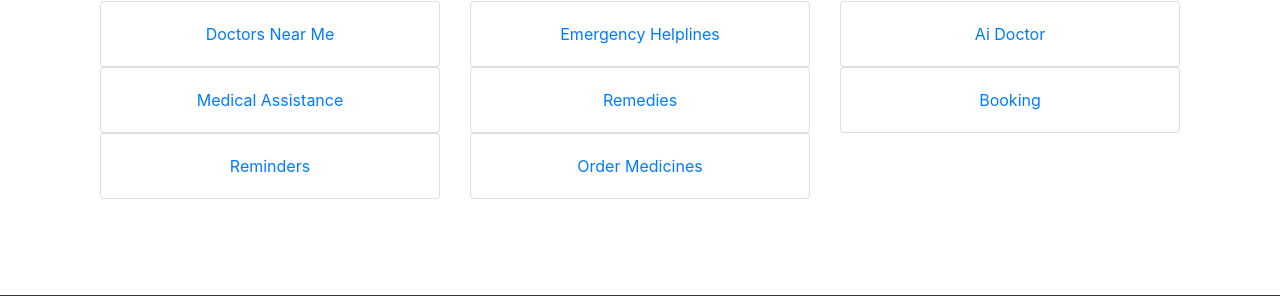
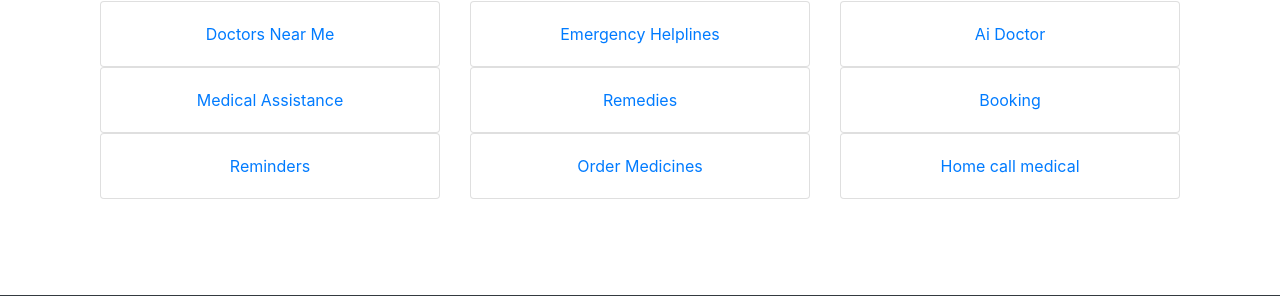
Before and after one commit to AJAmit17/NammaDoctor, a Django app: page /services/ in a window 1280 px wide. Shown: the part 221-517 px from the top of the page. Run offline with Django 4.2, Linux system fonts and the light colour scheme; some libraries are stand-ins or nearby versions.

Commit message:
services

```diff
--- a/ndapp/templates/ndapp/services.html
+++ b/ndapp/templates/ndapp/services.html
@@ -62,6 +62,13 @@
                     </div>
                 </div>
             </div>
+            <div class="col-md-4">
+                <div class="card text-center">
+                    <div class="card-body">
+                        <a href="#" class="card-link" target="_blank">Home call medical</a>
+                    </div>
+                </div>
+            </div>
         </div>
     </div>
 
```
